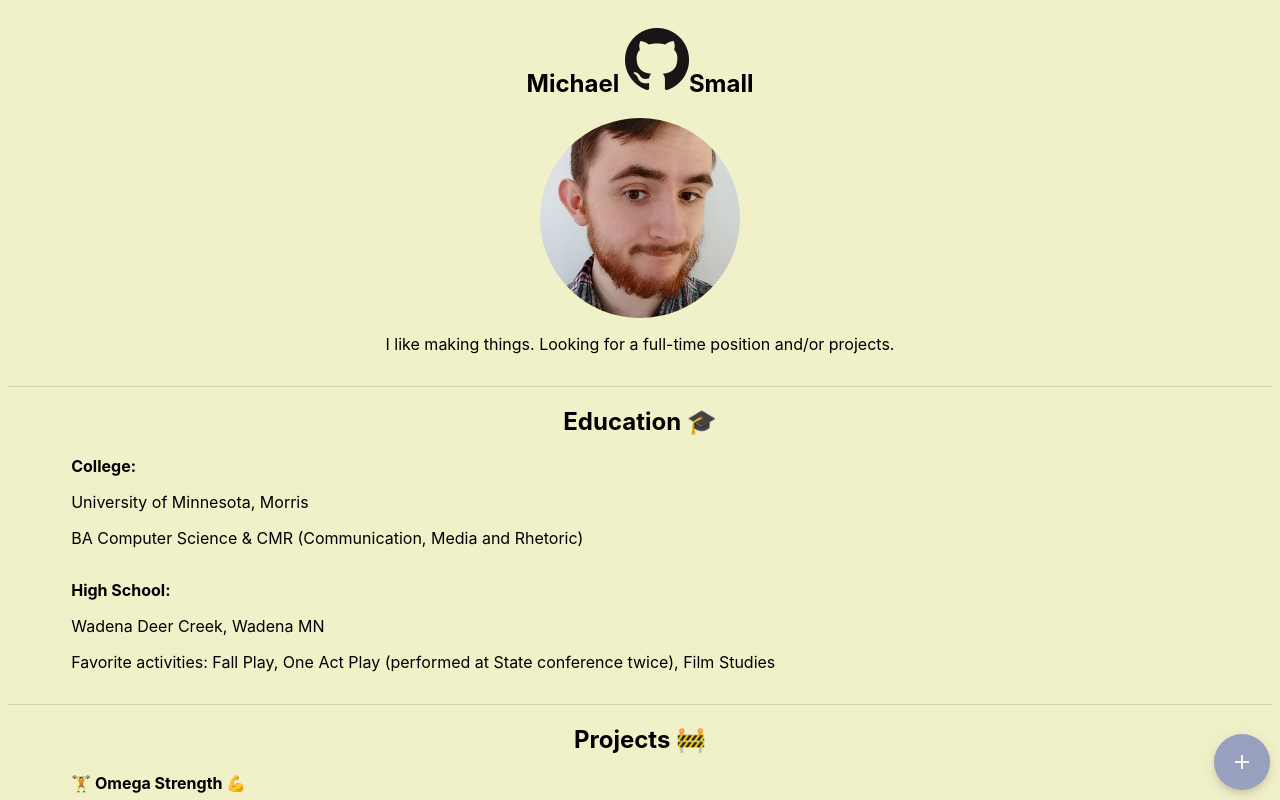
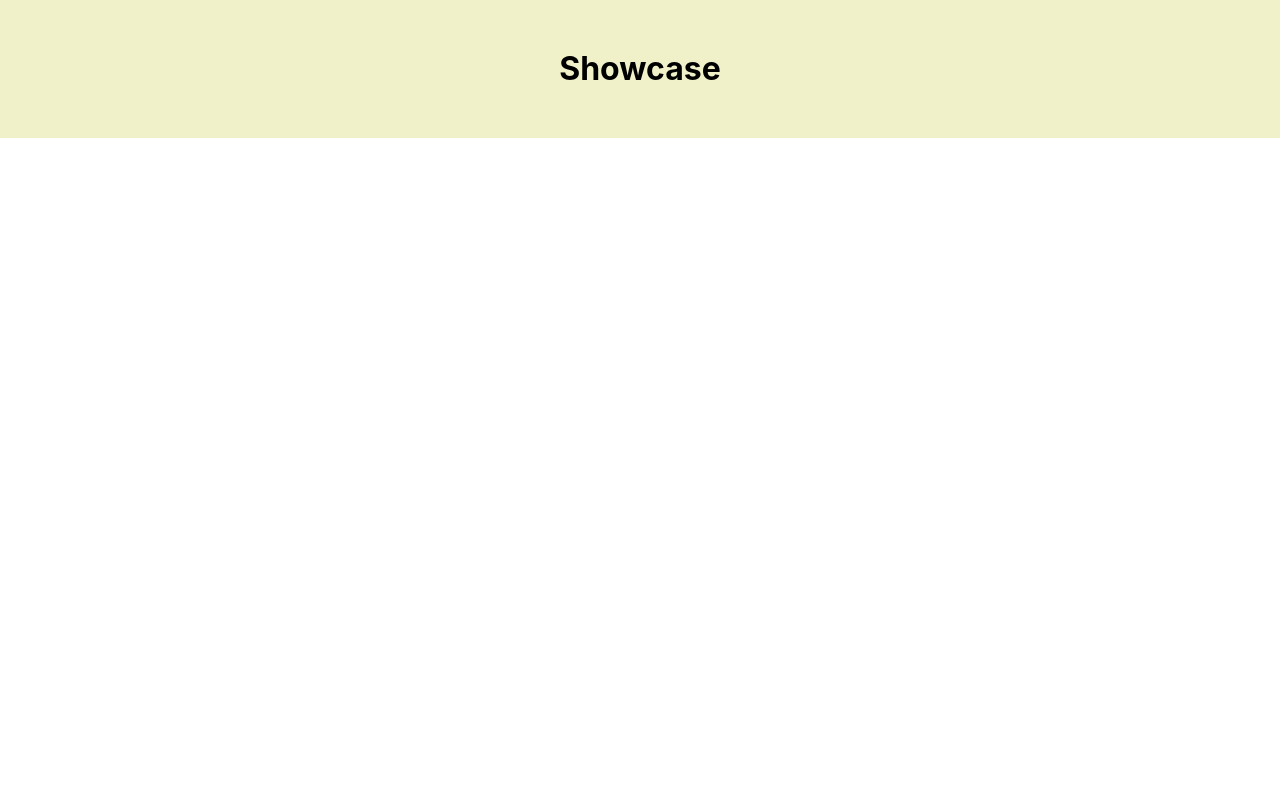
Before and after one commit to michael-small/personal-site, a React (Create React App) app: page /showcase in a window 1280 px wide. Shown: the top 800 px of the page. Built offline with nearby package versions, Linux system fonts and the light colour scheme.

Commit message:
Create barebones for Showcase page

```diff
--- a/src/App.js
+++ b/src/App.js
@@ -1,10 +1,15 @@
 import './App.css';
 import Home from './components/Home/Home';
+import { BrowserRouter, Route } from 'react-router-dom';
+import Showcase from './components/Showcase/Showcase';
 
 function App() {
 	return (
 		<div className='App'>
-			<Home />
+			<BrowserRouter>
+				<Route exact path='/' component={Home} />
+				<Route exact path='/showcase' component={Showcase} />
+			</BrowserRouter>
 		</div>
 	);
 }
--- /dev/null
+++ b/src/components/Showcase/Showcase.js
@@ -0,0 +1,12 @@
+import React, { Component } from 'react';
+import '../../App.css';
+
+export default class Showcase extends Component {
+	render() {
+		return (
+			<span className='App'>
+				<h1>Showcase</h1>
+			</span>
+		);
+	}
+}
```
